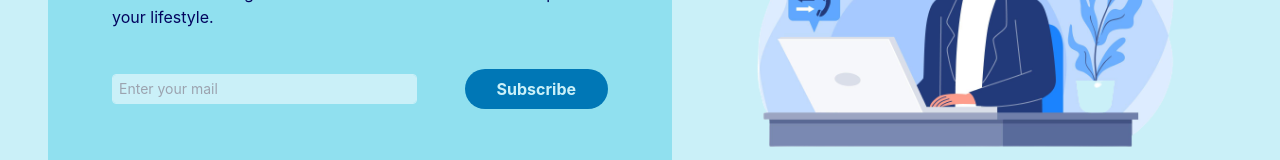
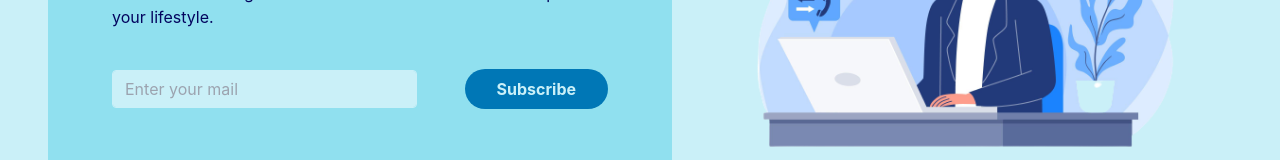
Before and after one commit to akshatlambhate/E-commerce, a React (Create React App) app: page / in a window 1280 px wide. Shown: the part 211-371 px from the top of the page. Built offline with nearby package versions, Linux system fonts and the light colour scheme.

Commit message:
input field updated

```diff
--- a/src/components/GetInTouch.jsx
+++ b/src/components/GetInTouch.jsx
@@ -29,13 +29,14 @@ const GetInTouch = () => {
       <input type="text"
       placeholder='Enter your mail'
       class="w-2/3
-      px-3
-      py-1.5
-      text-base
-      font-normal
+      lg:px-3
+      lg:py-1.5
+      lg:text-base
+      lg:font-normal
       xs:px-1.5
       xs:py-1
       xs:text-sm
+      xs:font-normal
       text-darkBlue
       bg-lightSkyBlue bg-clip-padding
       border
```
